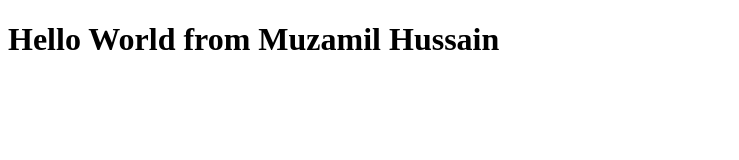
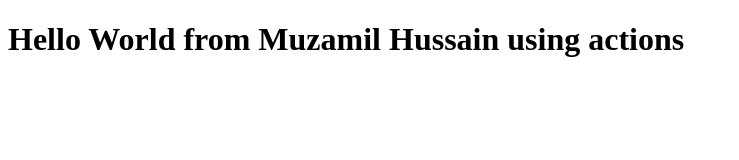
Before and after one commit to mhussain1979/BootcampAugust20, a plain HTML site: page index.html in a window 1280 px wide. Shown: the whole page, without its empty margins (0-739 px from the left). Drawn offline with Linux system fonts and the light colour scheme.

Commit message:
Update index.html

```diff
--- a/index.html
+++ b/index.html
@@ -6,6 +6,6 @@
     <title>Document</title>
 </head>
 <body>
-    <h1>Hello World from  Muzamil Hussain</h1>
+    <h1>Hello World from  Muzamil Hussain using actions</h1>
 </body>
 </html>
```
